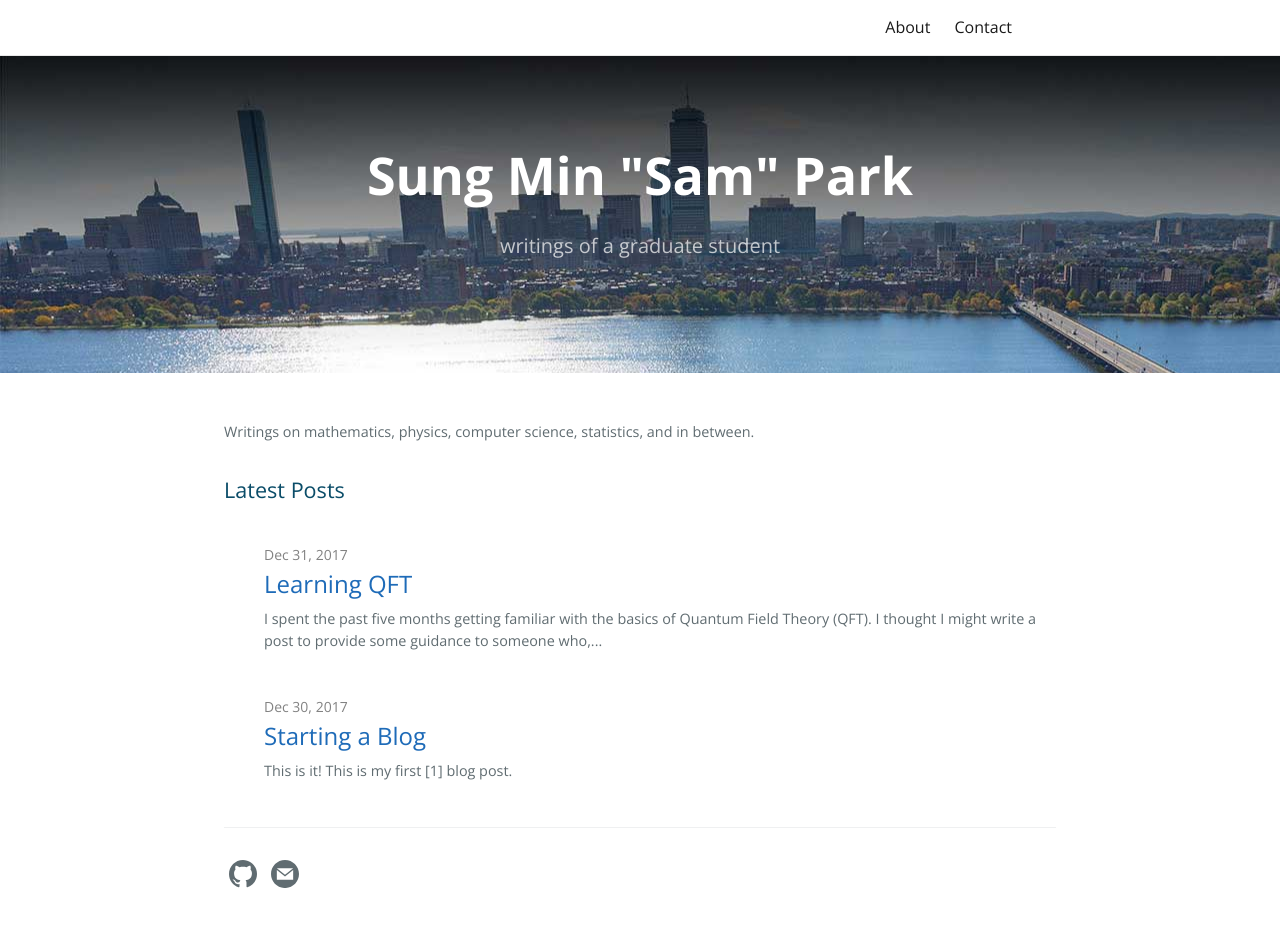
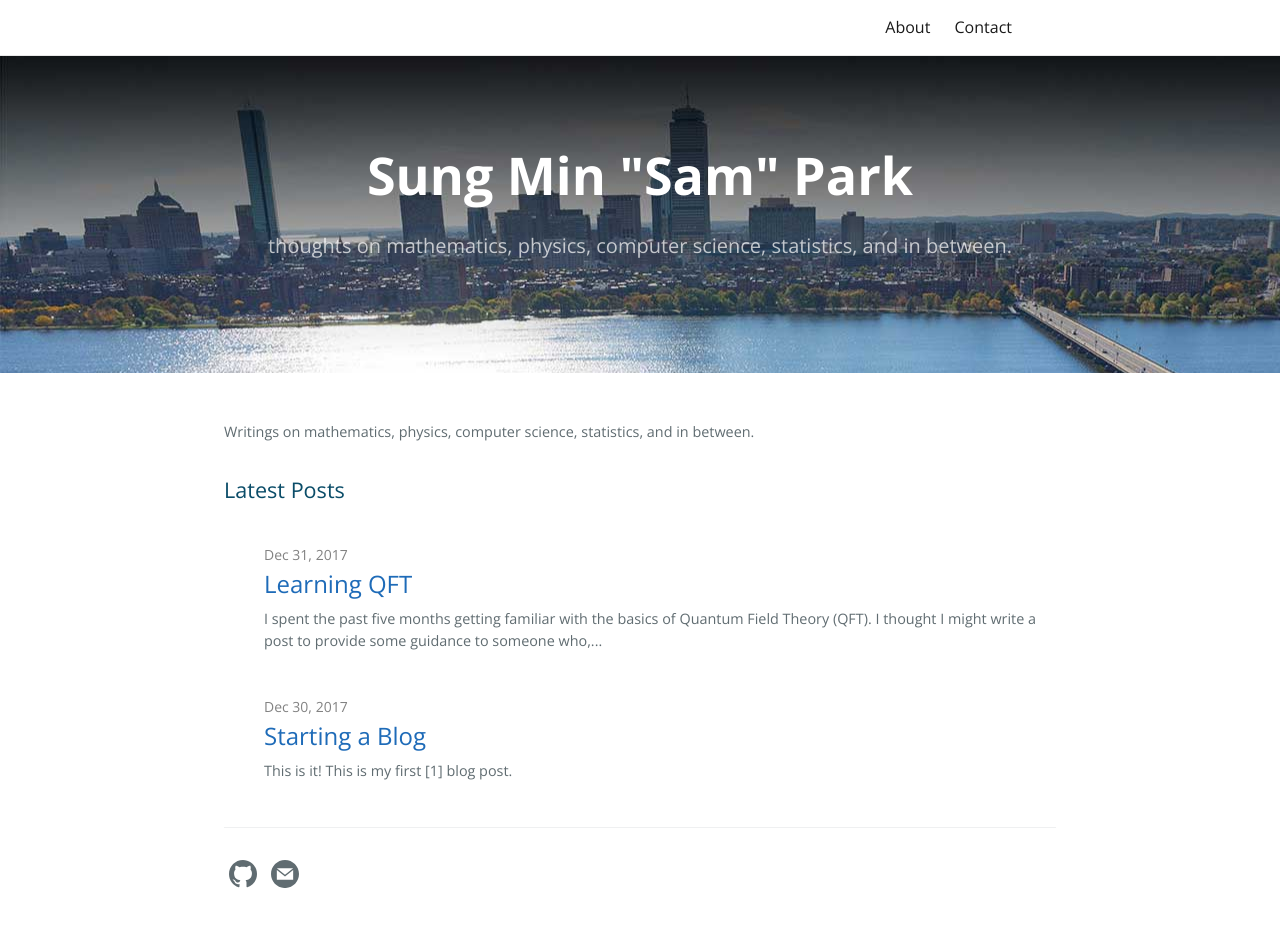
Before and after one commit to sung-max/sung-max.github.io, a Jekyll site: the page built from index.md, in a window 1280 px wide. Built offline with Jekyll 4.4.1, drawn with Linux system fonts in a browser that asks for light colours.

Commit message:
update main banner text

```diff
--- a/_config.yml
+++ b/_config.yml
@@ -16,7 +16,7 @@
 title: Sung Min "Sam" Park
 email: your-email@example.com
 description: >- # this means to ignore newlines until "baseurl:"
-  writings of a graduate student
+  thoughts on mathematics, physics, computer science, statistics, and in between.
 baseurl: "" # the subpath of your site, e.g. /blog
 url: "https://sung-max.github.io/" # the base hostname & protocol for your site, e.g. http://example.com
 #twitter_username: jekyllrb
```
